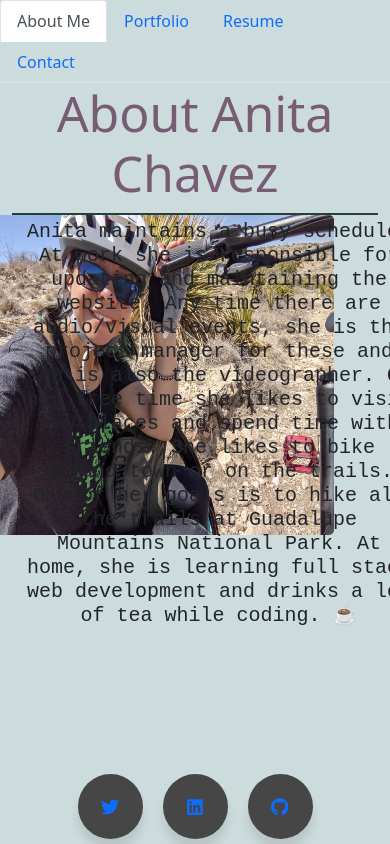
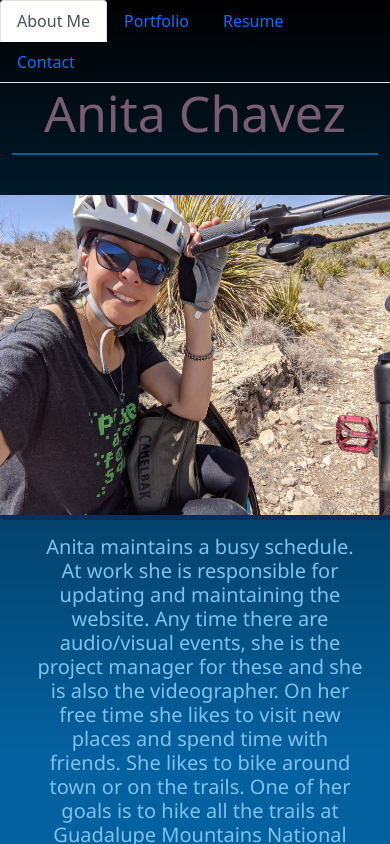
Before and after one commit to Neeta525/Professional_Portfolio_React, a React (Create React App) app: page / in a window 390 px wide. Shown: the top 844 px of the page. Built offline with nearby package versions, Linux system fonts and the light colour scheme; the HTML template or start-up script is replaced by a standard one.

Commit message:
added proficiencies to resume page and made about page web responsive

```diff
--- a/package.json
+++ b/package.json
@@ -19,7 +19,8 @@
     "react-dom": "^18.2.0",
     "react-router-dom": "^6.3.0",
     "react-scripts": "5.0.1",
-    "web-vitals": "^2.1.4"
+    "web-vitals": "^2.1.4",
+    "webfontloader": "^1.6.28"
   },
   "scripts": {
     "start": "react-scripts start",
--- a/src/components/Footer.jsx
+++ b/src/components/Footer.jsx
@@ -7,7 +7,7 @@ import '../styles/Pages.css'
 function Footer() {
   return (
     <div className="footer">
-      <div className="icon tooltips">
+      <div className="icon">
       <footer className="icons">
         <a href="https://twitter.com/AnitaGChavez1"
         target='_blank'
--- a/src/pages/About.jsx
+++ b/src/pages/About.jsx
@@ -6,11 +6,10 @@ function About() {
   return (
     <div className="container">
       <section className="section">
-
-          <div className="col-md-12 text-center">
-            <h1 className="main-heading">About Anita Chavez</h1>
-            <div className="underline mx-auto">
-              <div className='container-md'>
+        <div className="col-md-12 text-center">
+          <h1 className="main-heading">Anita Chavez</h1>
+          <div className="underline mx-auto">
+            <div className="container-md image-bio">
               <img
                 src={Neeta}
                 className="img"
@@ -28,8 +27,8 @@ function About() {
                 learning full stack web development and drinks a lot of tea
                 while coding. ☕
               </h5>
-              </div>
             </div>
+          </div>
         </div>
       </section>
     </div>
--- a/src/pages/Resume.jsx
+++ b/src/pages/Resume.jsx
@@ -1,9 +1,7 @@
 import React from "react";
 import { FontAwesomeIcon } from "@fortawesome/react-fontawesome";
 import { faFileArrowDown } from "@fortawesome/free-solid-svg-icons";
-import AnitaChavezResume from "../images/AnitaChavezResume.pdf";
-import { Link } from "react-router-dom";
-// import { saveAs } from "file-saver"
+import Carousel from "react-bootstrap/Carousel";
 
 function Resume() {
   return (
@@ -14,13 +12,61 @@ function Resume() {
             <div className="col-md-12 text-center">
               <h1 className="main-heading">My Resume</h1>
               <div className="underline mx-auto">
-                <h5>Feel free to view my resume and download it.</h5>
-                <div className="icons">
-                  <a
-                    href={"https://acrobat.adobe.com/link/track?uri=urn:aaid:scds:US:7de1f0a7-dd2f-4717-894c-50cfd30b822c"}
-                    className="btn btn-link">
-                    <FontAwesomeIcon icon={faFileArrowDown} size='90px' />
-                  </a>
+                <h5>
+                  Feel free to view my resume and download it and check out a
+                  few skills I have developed.
+                </h5>
+                <div className="icon tooltips">
+                  <div className="icons">
+                    <a
+                      href={
+                        "https://acrobat.adobe.com/link/track?uri=urn:aaid:scds:US:7de1f0a7-dd2f-4717-894c-50cfd30b822c"
+                      }
+                      className="btn btn-link"
+                    >
+                      <FontAwesomeIcon
+                        icon={faFileArrowDown}
+                        className="file"
+                      />
+                    </a>
+                  </div>
+                  <Carousel fade>
+                    <Carousel.Item>
+                      <img
+                        className="d-block w-100"
+                        src="https://images.unsplash.com/photo-1472437774355-71ab6752b434?ixlib=rb-1.2.1&ixid=MnwxMjA3fDB8MHxzZWFyY2h8Mnx8ZnJvbnQlMjBlbmQlMjBkZXZlbG9wZXJ8ZW58MHx8MHx8&auto=format&fit=crop&w=500&q=60"
+                        alt="First slide"
+                      />
+                      <Carousel.Caption>
+                        <h3>The Basics</h3>
+                        <p>HTML, CSS, and JavaScript</p>
+                      </Carousel.Caption>
+                    </Carousel.Item>
+                    <Carousel.Item>
+                      <img
+                        className="d-block w-100"
+                        src="https://images.unsplash.com/photo-1508739826987-b79cd8b7da12?ixlib=rb-1.2.1&ixid=MnwxMjA3fDB8MHxzZWFyY2h8OXx8ZnJvbnQlMjBlbmQlMjBkZXZlbG9wZXJ8ZW58MHx8MHx8&auto=format&fit=crop&w=500&q=60"
+                        alt="Second slide"
+                      />
+
+                      <Carousel.Caption>
+                        <h3>Coding with Caffeinated Tea</h3>
+                        <p>A neccessary component.</p>
+                      </Carousel.Caption>
+                    </Carousel.Item>
+                    <Carousel.Item>
+                      <img
+                        className="d-block w-100"
+                        src="https://images.unsplash.com/photo-1633356122102-3fe601e05bd2?ixlib=rb-1.2.1&ixid=MnwxMjA3fDB8MHxzZWFyY2h8MXx8cmVhY3R8ZW58MHx8MHx8&auto=format&fit=crop&w=500&q=60"
+                        alt="Third slide"
+                      />
+
+                      <Carousel.Caption>
+                        <h3>Fullstack MERN</h3>
+                        <p>MongoDB, Express, React and Node.js</p>
+                      </Carousel.Caption>
+                    </Carousel.Item>
+                  </Carousel>
                 </div>
               </div>
             </div>
--- a/src/styles/Pages.css
+++ b/src/styles/Pages.css
@@ -1,5 +1,6 @@
 #root {
-    background-color: #CCDBDC;
+  background-color: #000000;
+  background-image: linear-gradient(180deg, #000000 0%, #04619f 74%);
 }
 
 .mainContainer {
@@ -18,30 +19,29 @@
   border-radius: 10px;
 }
 
-.main-heading, h1 {
+
+.main-heading,
+h1 {
   color: #785c73;
   font-size: 50px;
 }
 
 .underline {
   width: auto;
-    border-top: 2px solid #263D42;
-    /* border-bottom: 2px solid #263D42; */
+  border-top: 2px solid #04619f;
+  border-bottom: 2px solid #04619f;
   margin-top: 10px;
-    margin-bottom: 10px;
+  margin-bottom: 20px;
 }
 
 .footer {
-    color:#1c6894;
+  color: #1c6894;
   height: 75px;
   display: flex;
   justify-content: center;
   align-items: center;
 }
 
-.underline h5 {
-    margin-top: 5px;
-}
 
 .btn {
   background-color: black;
@@ -61,39 +61,44 @@
   margin: 10px;
 }
 
-h5, p, text {
-    font-family: 'Courier New', Courier, monospace;
+h5,
+p,
+text {
+  font-family: "Segoe UI", Roboto, Oxygen, Ubuntu, Cantarell;
+  color: #7dc2f0;
+}
+
+.image-bio {
+  display: flex;
+  justify-content: center;
+  flex-wrap: wrap;
+  margin-top: 40px;
 }
 
 .img {
   position: relative;
   border-radius: 25px;
-    box-shadow: #000000;
+  box-shadow: 5px 5px #062f5d;
   border-radius: 5px;
-    display: flex;
-    justify-content: flex-end;
-    max-width: 100%;
-    float: right;
-    margin-right: 2rem;
+  margin-bottom: 20px;
 }
 
 .bio {
-    position: absolute;
-    width: 100%;
-    max-width: 800px;
+  max-width: 500px;
+  text-align: left;
+  margin-left: 10px;
 }
 
 .box {
   border-radius: 25px;
-    box-shadow: #000000;
-    border:1 px solid rgb(71, 70, 70);
+  box-shadow: 5px 5px #062f5d;
+  border: 1 px solid rgb(71, 70, 70);
 }
 
 .icons {
   display: inline-flex;
   justify-content: center;
   list-style: none;
-
 }
 .icons .icon {
   position: relative;
@@ -151,7 +156,7 @@ h5, p, text {
 .icons .twitter:hover,
 .icons .twitter:hover .tooltip,
 .icons .twitter:hover .tooltip::before {
-  background: #1DA1F2;
+  background: #1da1f2;
   color: #ffffff;
 }
 
@@ -173,3 +178,9 @@ h5, p, text {
   background: #28941c;
   color: #ffffff;
 }
+
+@media screen and (max-width: 990px) {
+  .bio {
+    text-align: center;
+  }
+}
```
Also changed, not shown: 2 other files (tests, documents, lock files or other folders). Lines whose indentation alone changed are shown as unchanged.
